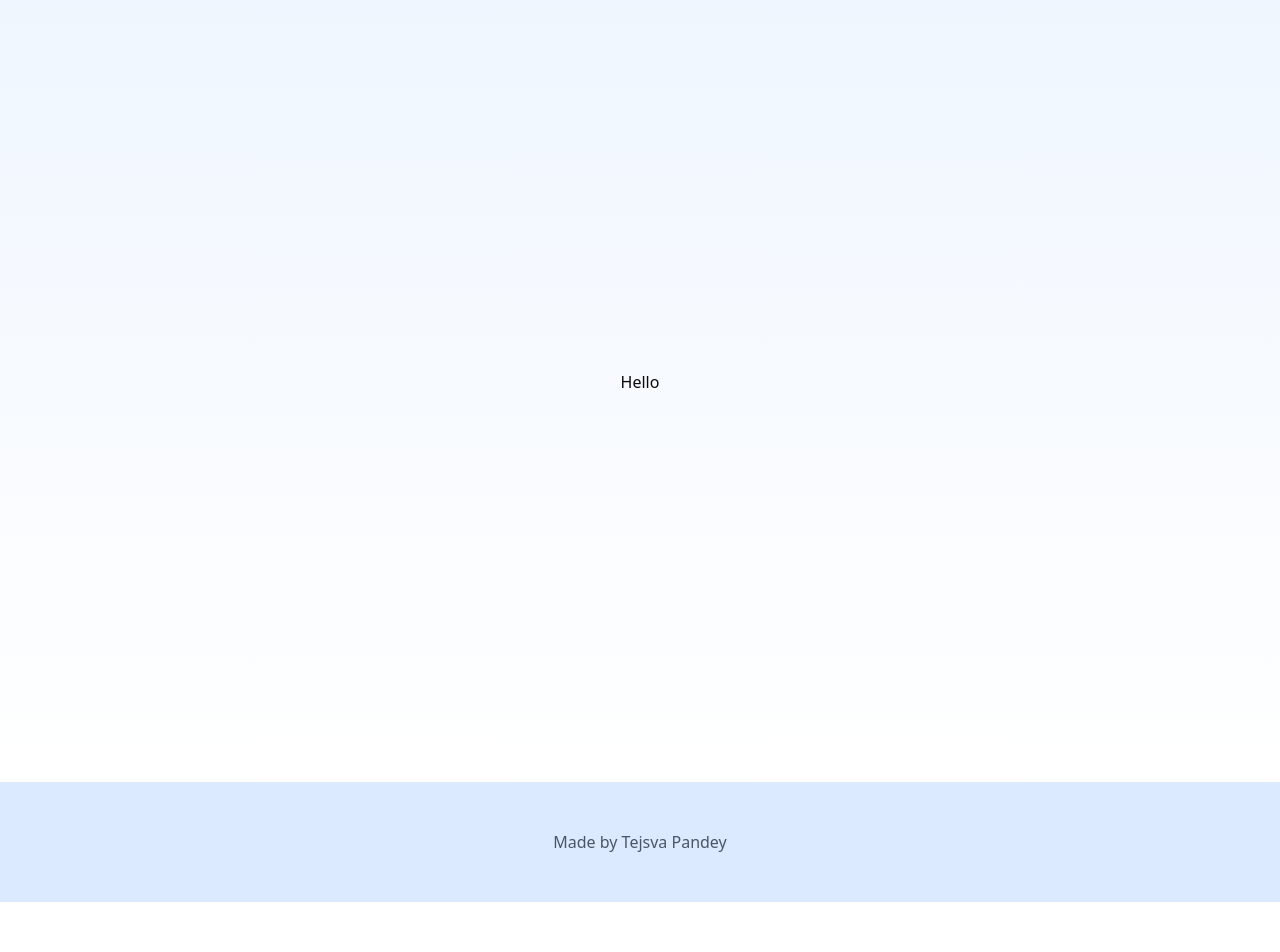
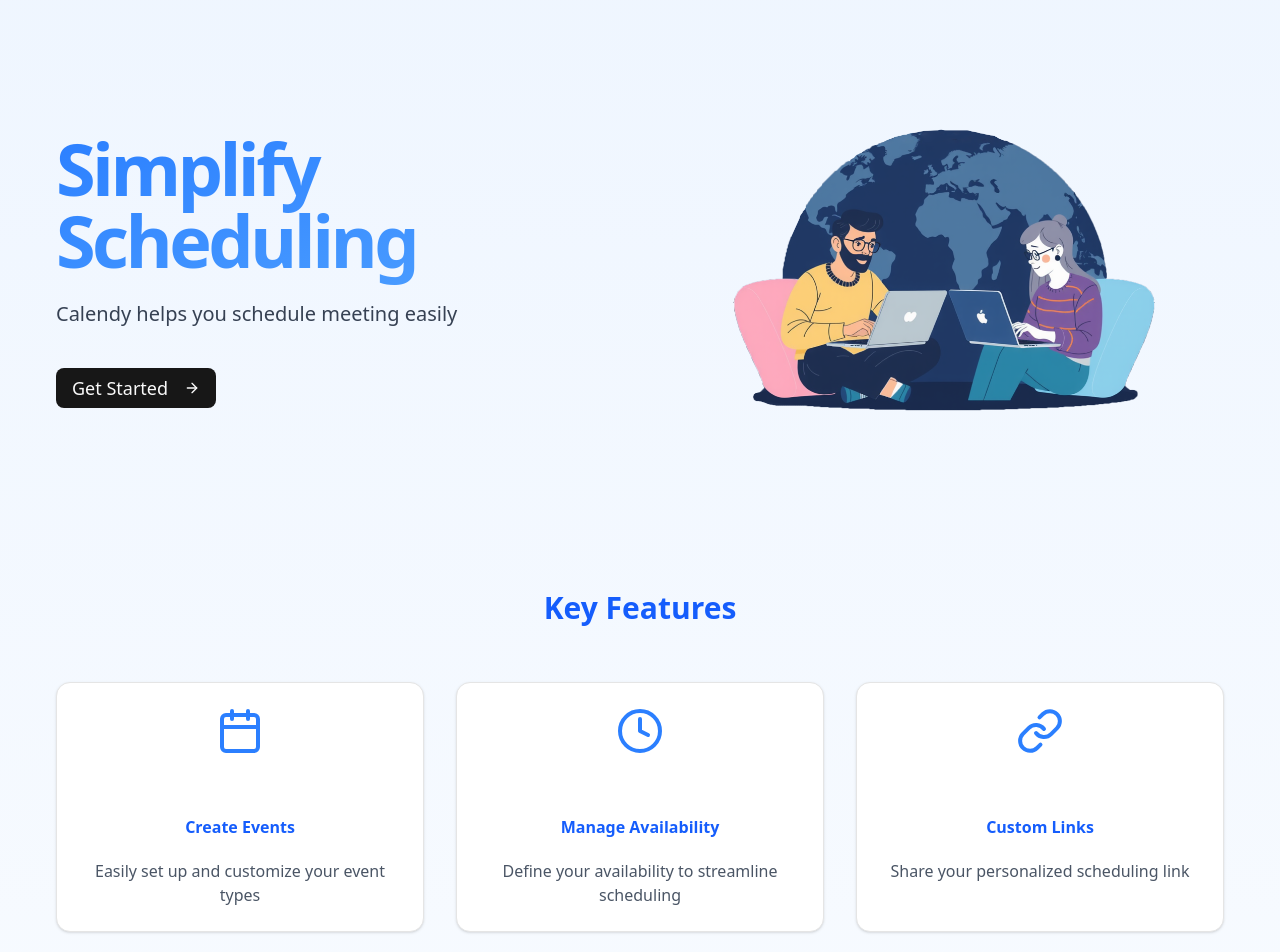
Before and after one commit to Tejsvapandey1/Calendly, a Next.js app: page / in a window 1280 px wide. Shown: the part 100-1052 px from the top of the page. Before the commit the page ends 1002 px from the top, so only its background shows below. Built offline with nearby package versions, Linux system fonts and the light colour scheme; no server answers.

Commit message:
added landing page

```diff
--- a/app/globals.css
+++ b/app/globals.css
@@ -92,4 +92,8 @@
   body {
     @apply bg-background text-foreground;
   }
+
+  .gradient-title{
+    @apply font-extrabold bg-gradient-to-br from-blue-500 to-blue-400 bg-clip-text tracking-tighter text-transparent pb-4 pr-2
+  }
 }
--- a/app/page.js
+++ b/app/page.js
@@ -1,17 +1,145 @@
-'use client'
-
-import { SignIn, useUser } from "@clerk/nextjs";
+"use client";
+import TestimonialComponent from "@/components/testimonial-component";
+import { Button } from "@/components/ui/button";
+import {
+  Card,
+  CardAction,
+  CardContent,
+  CardDescription,
+  CardFooter,
+  CardHeader,
+  CardTitle,
+} from "@/components/ui/card";
+import { Calendar } from "lucide-react";
+import { LinkIcon } from "lucide-react";
+import { Clock } from "lucide-react";
+import { ArrowRight } from "lucide-react";
+import Image from "next/image";
+import Link from "next/link";
 
 export default function Home() {
-  const { isSignedIn } = useUser();
+  const features = [
+    {
+      icon: Calendar,
+      title: "Create Events",
+      description: "Easily set up and customize your event types",
+    },
+    {
+      icon: Clock,
+      title: "Manage Availability",
+      description: "Define your availability to streamline scheduling",
+    },
+    {
+      icon: LinkIcon,
+      title: "Custom Links",
+      description: "Share your personalized scheduling link",
+    },
+  ];
 
-  if (!isSignedIn) {
-    return (
-      <div className="h-screen flex items-center justify-center">
-        Hello
+  const howItWorks = [
+    { step: "Sign Up", description: "Create your free Schedulrr account" },
+    {
+      step: "Set Availability",
+      description: "Define when you're available for meetings",
+    },
+    {
+      step: "Share Your Link",
+      description: "Send your scheduling link to clients or colleagues",
+    },
+    {
+      step: "Get Booked",
+      description: "Receive confirmations for new appointments automatically",
+    },
+  ];
+
+  return (
+    <main className="container mx-auto px-14 py-16 ">
+      <div className="flex flex-col lg:flex-row items-center justify-between gap-12 mb-24">
+        <div className="lg:w-1/2">
+          <h1 className="text-7xl font-extrabold pb-6 gradient-title">
+            Simplify Scheduling
+          </h1>
+          <p className="text-xl text-gray-700 mb-10">
+            Calendy helps you schedule meeting easily
+          </p>
+          <Link href={"/dashboard"}>
+            <Button className={"text-lg"} size="lg">
+              Get Started
+              <ArrowRight className="ml-2 h-5 w-5" />
+            </Button>{" "}
+          </Link>
+        </div>
+        <div className="lg:w-1/2 flex justify-center">
+          <div className="relative w-full max-w-md aspect-square">
+            <Image
+              src="/poster.png"
+              alt="poster"
+              layout="fill"
+              objectFit="contain"
+            />
+          </div>
+        </div>
       </div>
-    );
-  }
 
-  return <div>Welcome!</div>;
+      <div className="mb-24">
+        <h2 className="text-3xl font-bold text-center mb-14 text-blue-600">
+          {" "}
+          Key Features{" "}
+        </h2>
+        <div className="grid grid-cols-1 md:grid-cols-3 gap-8">
+          {features.map((feature, idx) => (
+            <Card key={idx}>
+              <CardHeader>
+                <feature.icon className="w-12 h-12 text-blue-500 mb-14 mx-auto" />
+                <CardTitle className="text-center text-blue-600">
+                  {feature.title}
+                </CardTitle>
+              </CardHeader>
+              <CardContent>
+                <p className="text-center text-gray-600">
+                  {feature.description}
+                </p>
+              </CardContent>
+            </Card>
+          ))}
+        </div>
+      </div>
+
+      <div className="mb-24">
+        <h2 className="text-3xl font-bold text-center mb-14 text-blue-600">
+          {" "}
+          What Our Users Say{" "}
+        </h2>
+        <TestimonialComponent />
+      </div>
+
+      <div className="mb-24">
+        <h2 className="text-3xl font-bold text-center mb-14 text-blue-600">
+          {" "}
+          What Our Users Say{" "}
+        </h2>
+        <div className="grid grid-cols-1 md:grid-cols-2 lg:grid-cols-4 gap-8 ">
+          {howItWorks.map((step, idx) => (
+            <div key={idx} className="text-center">
+              <div className="bg-blue-100 rounded-full w-16 h-16 flex items-center justify-center mx-auto">
+                <span className="text-blue-600 font-bold text-xl">{idx + 1}</span>
+              </div>
+              <h3 className="font-semibold text-lg m-2">{step.step}</h3>
+              <p className="text-gray-600">{step.description}</p>
+            </div>
+          ))}
+        </div>
+      </div>
+
+      <div className="bg-blue-600 text-white rounded-lg p-8 text-center">
+        <h2 className="text-3xl font-bold mb-4">Ready To Simplify Your Scheduling</h2>
+        <p className="text-xl mb-6">Join thousand of professionals</p>
+        <Link href={'/dashboard'}>
+          <Button className={"text-blue-600 py-2 px-4"} size="large" variant="secondary">
+            Start for Free <ArrowRight className="ml-2 h-5 w-5"/>
+          </Button>
+        </Link>
+      </div>
+    </main>
+  );
 }
--- /dev/null
+++ b/components/testimonial-component.jsx
@@ -0,0 +1,76 @@
+import React from "react";
+import {
+  Carousel,
+  CarouselContent,
+  CarouselItem,
+  CarouselNext,
+  CarouselPrevious,
+} from "@/components/ui/carousel";
+import { Card, CardContent } from "./ui/card";
+import { Avatar, AvatarFallback, AvatarImage } from "@/components/ui/avatar";
+
+function TestimonialComponent() {
+  const testimonials = [
+    {
+      name: "Sarah Johnson",
+      role: "Marketing Manager",
+      content:
+        "Schedulrr has transformed how I manage my team's meetings. It's intuitive and saves us hours every week!",
+      image: "https://i.pravatar.cc/150?img=1",
+    },
+    {
+      name: "David Lee",
+      role: "Freelance Designer",
+      content:
+        "As a freelancer, Schedulrr helps me stay organized and professional. My clients love how easy it is to book time with me.",
+      image: "https://i.pravatar.cc/150?img=2",
+    },
+    {
+      name: "Emily Chen",
+      role: "Startup Founder",
+      content:
+        "Schedulrr streamlined our hiring process. Setting up interviews has never been easier!",
+      image: "https://i.pravatar.cc/150?img=3",
+    },
+    {
+      name: "Michael Brown",
+      role: "Sales Executive",
+      content:
+        "I've seen a 30% increase in my meeting bookings since using Schedulrr. It's a game-changer for sales professionals.",
+      image: "https://i.pravatar.cc/150?img=4",
+    },
+  ];
+
+  return (
+    <Carousel>
+      <CarouselContent className="-ml-1">
+        {testimonials.map((testimonial, index) => (
+          <CarouselItem key={index} className="pl-1 md:basis-1/2 lg:basis-1/3">
+            <Card className="h-full">
+              <CardContent className="flex flex-col h-full justify-center p-6">
+                <p className="text-gray-600 mb-4">{testimonial.content}</p>
+                <div className="flex items-center mt-4">
+                  <Avatar className={"h-12 w-12 mr-4"}>
+                    <AvatarImage src={testimonial.image} />
+                    <AvatarFallback>
+                      {testimonial.name
+                        .split(" ")
+                        .map((n) => n[0])
+                        .join("")}
+                    </AvatarFallback>
+                  </Avatar>
+                  <div>
+                    <p className="font-semibold">{testimonial.name}</p>
+                    <p className="text-sm text-gray-500">{testimonial.role}</p>
+                  </div>
+                </div>
+              </CardContent>
+            </Card>
+          </CarouselItem>
+        ))}
+      </CarouselContent>
+    </Carousel>
+  );
+}
+
+export default TestimonialComponent;
```
